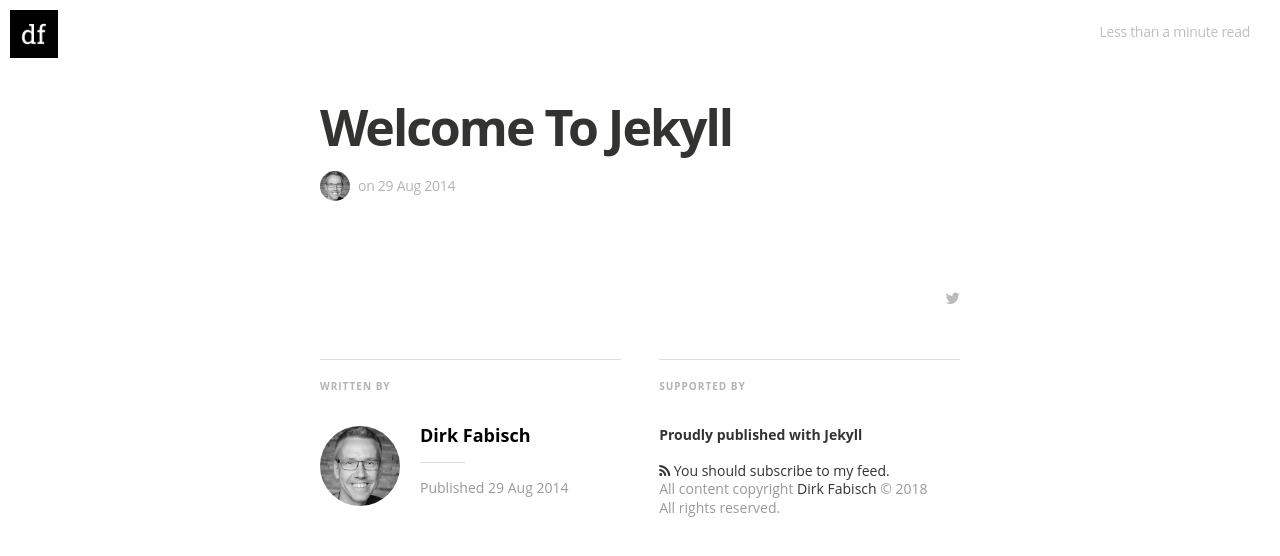
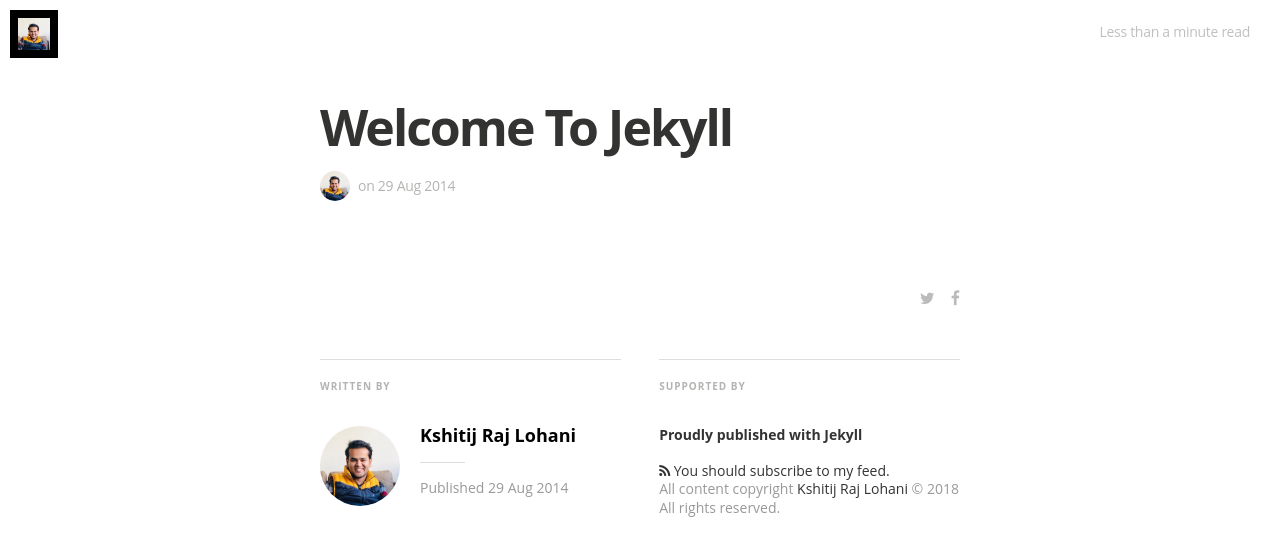
Before and after one commit to kshitijlohani/kshitijlohani.github.io, a Jekyll site: the page built from _posts/2014-08-29-welcome-to-jekyll.markdown, in a window 1280 px wide, cut to the strip 0-607 px from the top of the page. Shown: the top 556 px of the strip. Built offline with Jekyll 4.4.1, drawn with Linux system fonts in a browser that asks for light colours; nearby versions of some CDN libraries; some web fonts are replaced; our own code applies the rules of GitHub Pages for plain Markdown files; some of the changed text lies outside the part shown.

Commit message:
added profile picture

```diff
--- a/_config.yml
+++ b/_config.yml
@@ -4,28 +4,28 @@ gems:
   - jekyll-paginate
 
 # Site settings
-title: "Mediator"
+title: "Kshitij Raj Lohani"
 description: > # this means to ignore newlines until "email:"
-   A Jekyll theme - Medium inspired
+   Person Website of Kshitij Raj Lohani
 
-email: a-mail@mail.mail
+#email: k[dot]lohani[01]@[google email service provider]
 #blog logo
-logo: "/assets/images/df_logo.jpg"
+logo: "/assets/images/kshitij_profile_pic.jpg"
 float_logo: true # true, false (default)
 
 # blog cover
 cover: "/assets/images/cA4aKEIPQrerBnp1yGHv_IMG_9534-3-2.jpg"
 
-name: 'Dirk Fabisch'
-author: 'Dirk Fabisch'
-author_image: "/assets/images/author.jpg"
+name: 'Kshitij Raj Lohani'
+author: 'Kshitij Raj Lohani'
+author_image: "/assets/images/kshitij_profile_pic.jpg"
 
 paginate:	5
 
 url: "http://myblog.***.***" # the base hostname & protocol for your site
 baseurl: ""
 #used to display twitter cards
-twitter_handle: '@dirkfabisch'
+twitter_handle: '@kshitij_lohani'
 
 #fill in disqus shortname to use disqus
 #disqus: disqus-shortname
@@ -35,21 +35,21 @@ twitter_handle: '@dirkfabisch'
 # social icons and sharing options
 social:
   - icon:	twitter
-    url:	https://twitter.com/dirkfabisch
+    url:	https://twitter.com/kshitij_lohani
     desc: Follow me on twitter
     share_url: http://twitter.com/share
     share_title: ?text=
     share_link: "&amp;url="
 
-#  - icon:	facebook
-#    url:	https://facebook.com/???
-#    desc: Connect with me facebook
-#    share_url: https://www.facebook.com/sharer.php
-#    share_title: ?t=
-#    share_link: "&amp;u="
+  - icon:	facebook
+    url:	https://www.facebook.com/kshitij.lohani
+    desc: Connect with me facebook
+    share_url: https://www.facebook.com/sharer.php
+    share_title: ?t=
+    share_link: "&amp;u="
 
   - icon:	github
-    url:	https://github.com/dirkfabisch
+    url:	https://github.com/kshitijlohani
     desc:	Fork me on github
     share_url:
     share_title:
```
Also changed, not shown: assets/images/kshitij_profile_pic.jpg (added), 1 other file.
